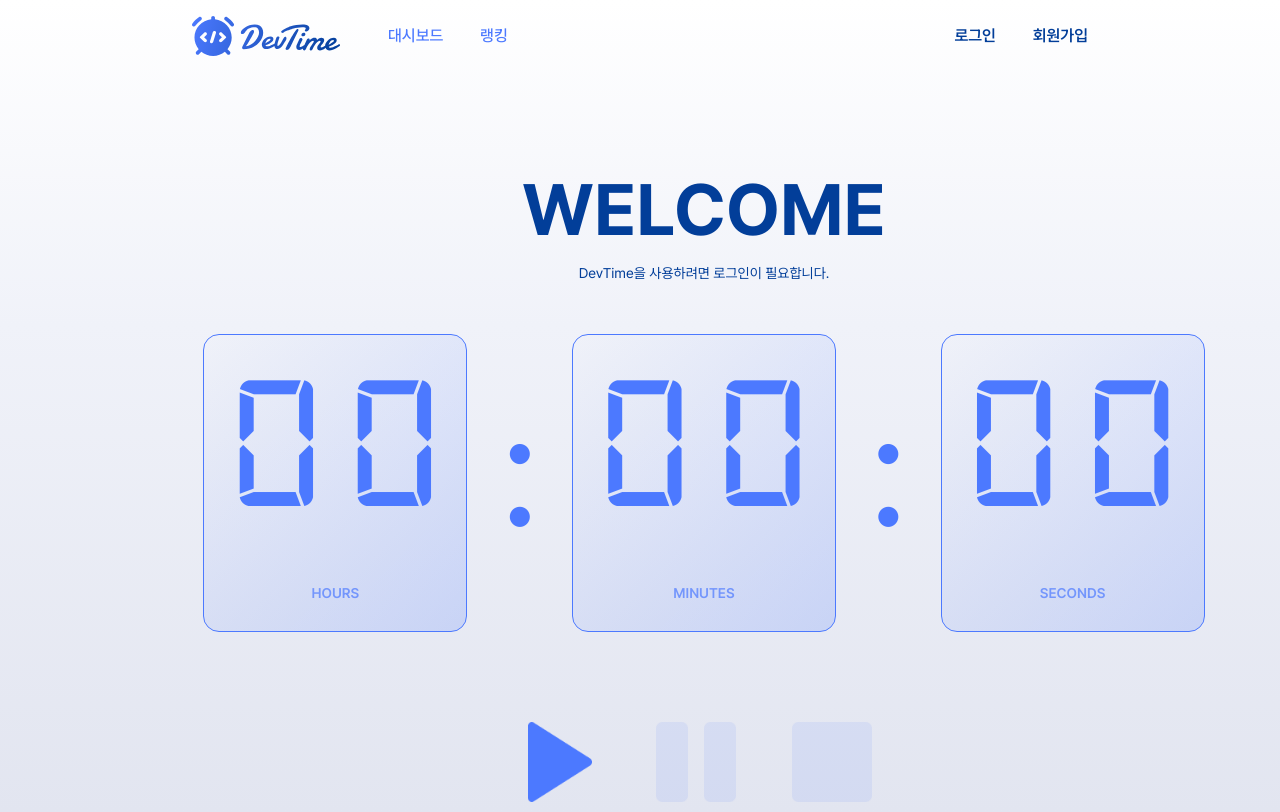
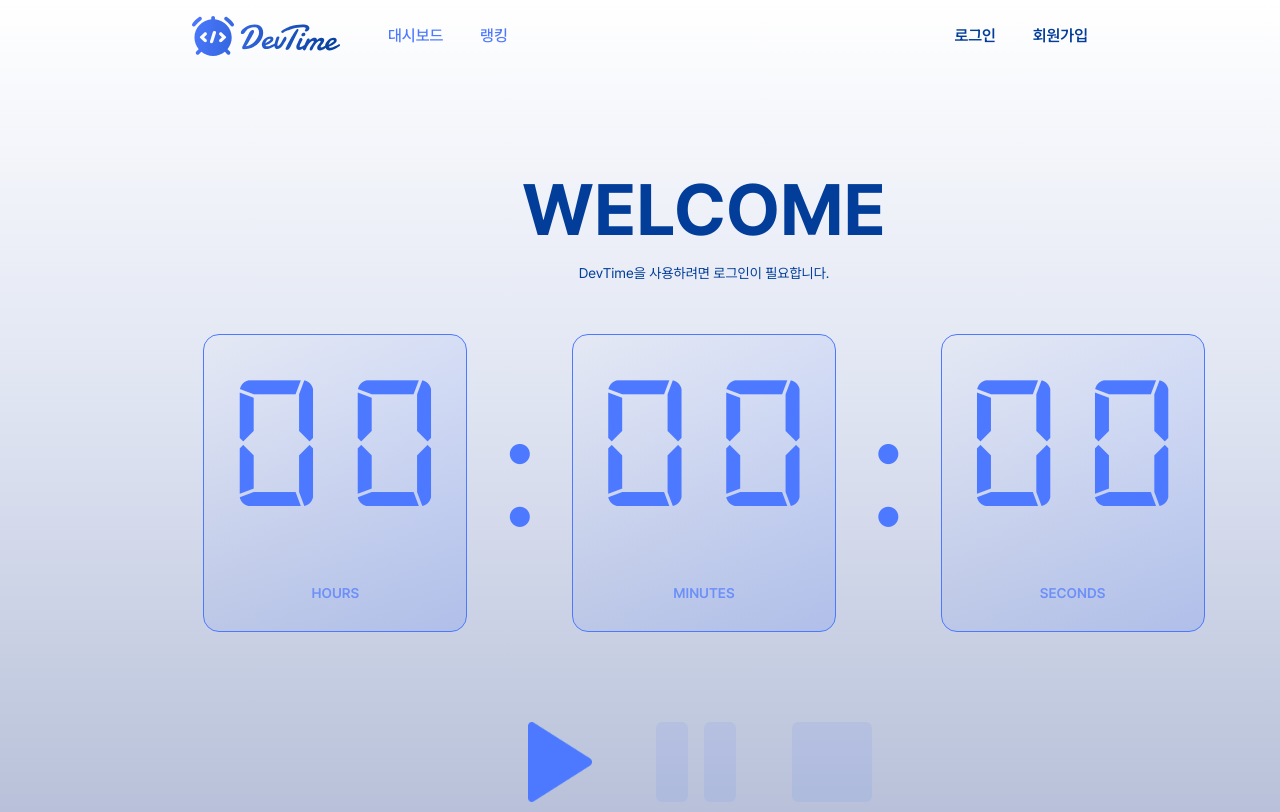
Before and after one commit to hyejoy/devtime, a Next.js app: page / in a window 1280 px wide. Built offline with nearby package versions, Linux system fonts and the light colour scheme; no server answers.

Commit message:
style: 메인 레이아웃 배경 그라데이션 색상 변경

```diff
--- a/src/app/globals.css
+++ b/src/app/globals.css
@@ -94,7 +94,8 @@
   --btn-text-field-disabled-text: var(--color-gray-400);
 
   --color-active-link: var(--color-brand-primary);
-  --background-image-main-layout: linear-gradient(180deg, #ffffff 0%, #f0f2f9 40%, #e2e5f0 100%);
+  /* --background-image-main-layout: linear-gradient(180deg, #ffffff 0%, #f0f2f9 40%, #e2e5f0 100%); */
+  --background-image-main-layout: linear-gradient(180deg, #ffffff 0%, #dfe4f2 50%, #b8c1d9 100%);
 
   /* heatmap - 공부 시간 바다*/
   --color-heatmap0: var(--color-gray-50);
```
